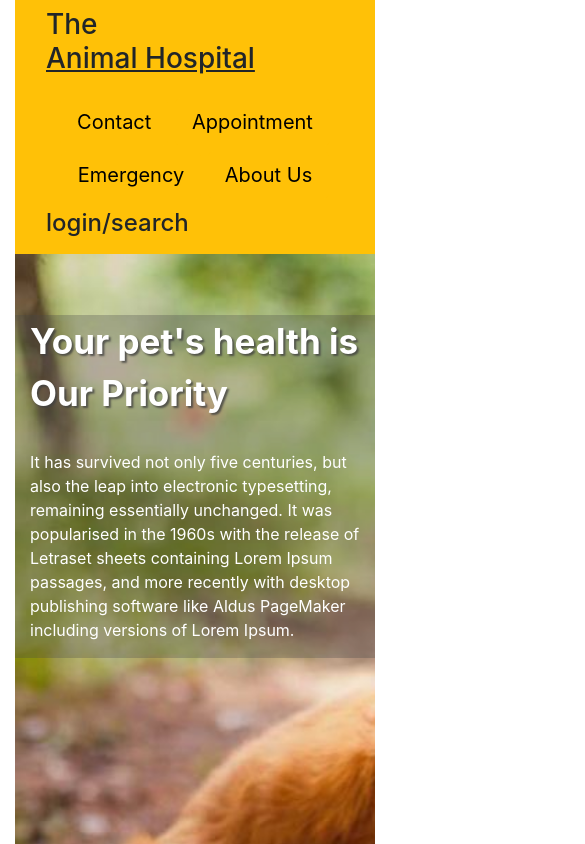
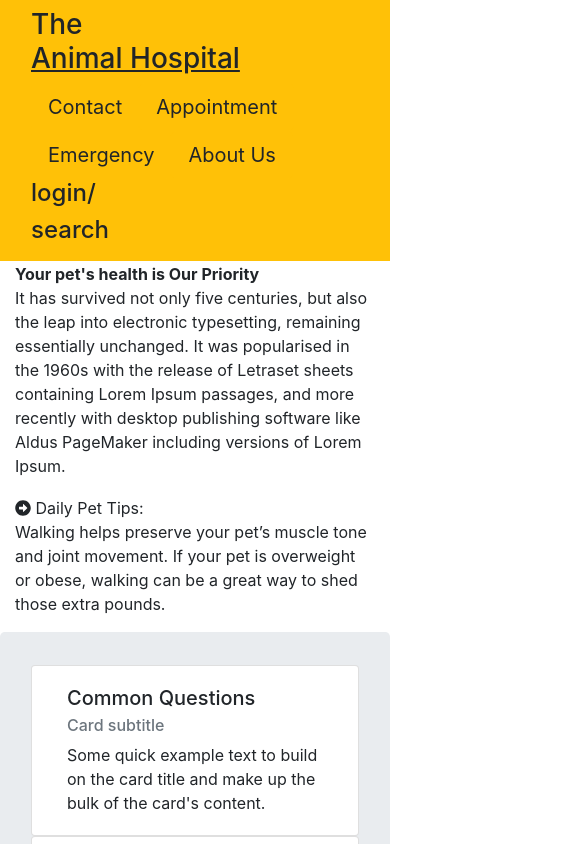
Before and after one commit to memmo01/reactjs-mock-site, a React (Create React App) app in the folder animal-hospital/: page / in a window 390 px wide. Shown: the top 844 px of the page, 585 px wide, since content can reach past the window. Built offline with nearby package versions, Linux system fonts and the light colour scheme.

Commit message:
altered the layout to prepare for mobile first design

```diff
--- a/animal-hospital/src/components/style.css
+++ b/animal-hospital/src/components/style.css
@@ -1,3 +1,13 @@
+html,
+body {
+  width: 100%;
+  overflow-x: hidden;
+}
+.container-fluid {
+  margin: 0;
+  padding: 0;
+}
+@media screen and (min-width: 992px) {
   .group {
     text-align: center;
     padding: 10px 0 10px 0;
@@ -50,3 +60,4 @@
     border-bottom: 1px solid white;
     text-shadow: 2px 2px 2px rgba(64, 64, 64, 0.8);
   }
+}
```
Lines whose indentation alone changed are shown as unchanged.
